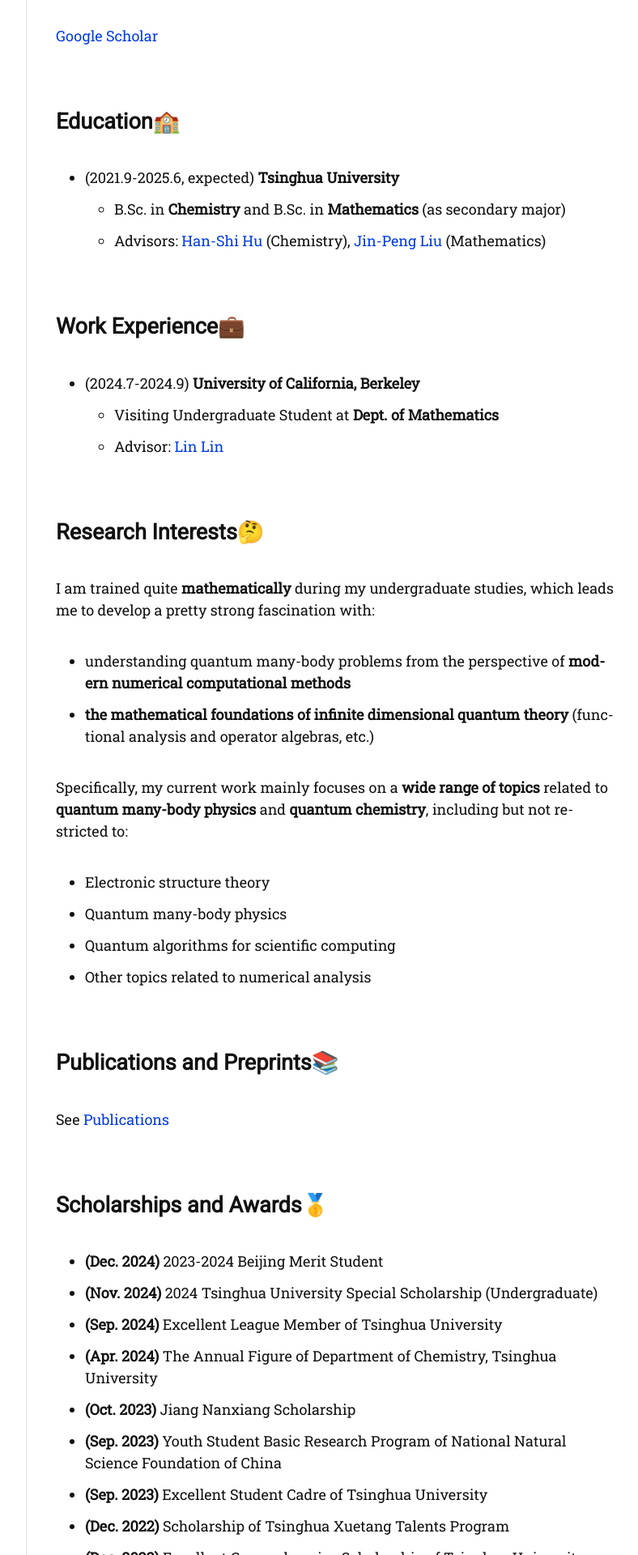
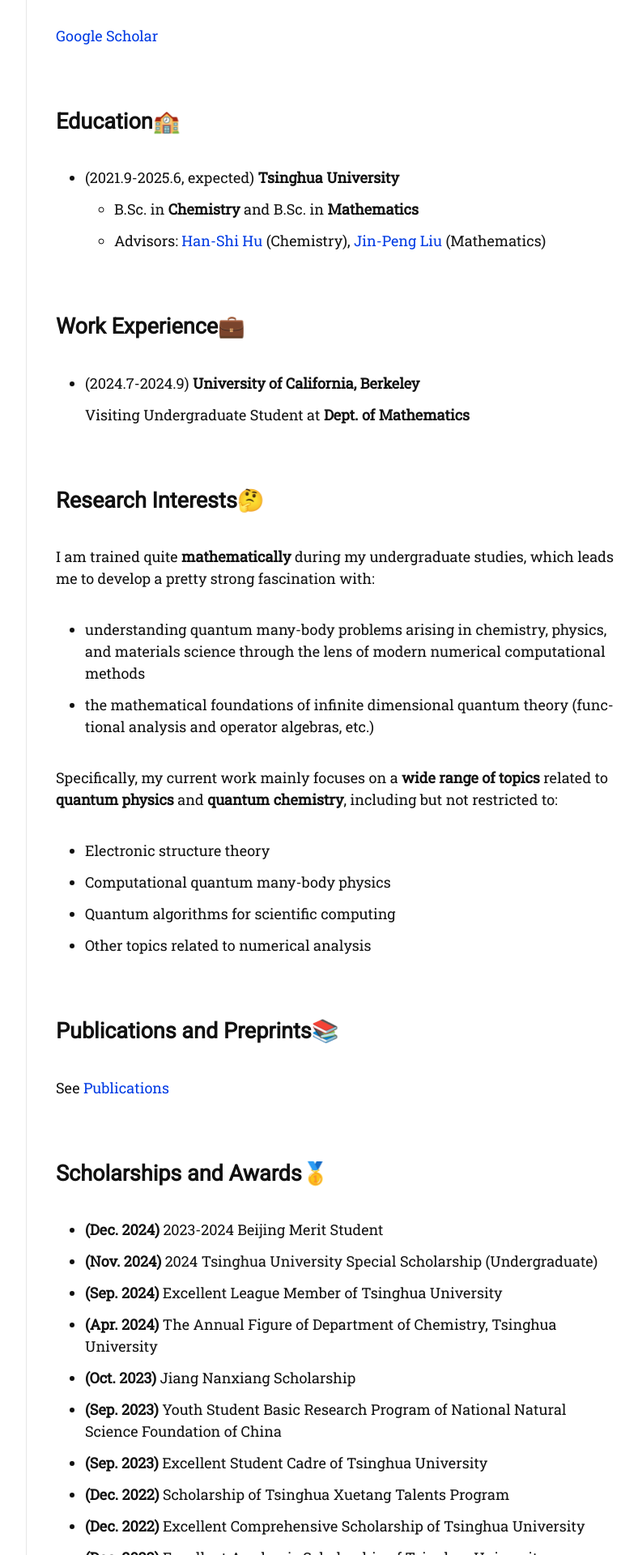
Before and after one commit to haoen2021/haoen2021.github.io, a Jekyll site: the page built from about.md, in a window 1280 px wide. Shown: the part 658-2578 px from the top of the page at 81% size, without its empty margins (357-1145 px from the left). Built offline with Jekyll 4.4.1, drawn with Linux system fonts in a browser that asks for light colours; nearby versions of some CDN libraries; some web fonts are replaced; some of the changed text lies outside the part shown.

Commit message:
Update about.md

```diff
--- a/about.md
+++ b/about.md
@@ -18,28 +18,28 @@
 ## Education🏫
 
 - (2021.9-2025.6, expected) **Tsinghua University**
-  + B.Sc. in **Chemistry** and B.Sc. in **Mathematics** (as secondary major)
+  + B.Sc. in **Chemistry** and B.Sc. in **Mathematics**
   + Advisors: [Han-Shi Hu](https://scholar.google.com/citations?user=W2sG5oEAAAAJ&hl=en) (Chemistry), [Jin-Peng Liu](https://www.jin-peng-liu.me/) (Mathematics)
 
 ## Work Experience💼
 
 + (2024.7-2024.9) **University of California, Berkeley**
-  + Visiting Undergraduate Student at **Dept. of Mathematics**
-  + Advisor: [Lin Lin](https://math.berkeley.edu/~linlin/)
+
+  Visiting Undergraduate Student at **Dept. of Mathematics**
 
 
 ## Research Interests🤔
 
 I am trained quite **mathematically** during my undergraduate studies, which leads me to develop a pretty strong fascination with:
 
-+ understanding quantum many-body problems from the perspective of **modern numerical computational methods**
++ understanding quantum many-body problems arising in chemistry, physics, and materials science through the lens of modern numerical computational methods
 
-+ **the mathematical foundations of infinite dimensional quantum theory** (functional analysis and operator algebras, etc.)
++ the mathematical foundations of infinite dimensional quantum theory (functional analysis and operator algebras, etc.)
 
-Specifically, my current work mainly focuses on a **wide range of topics** related to **quantum many-body physics** and **quantum chemistry**, including but not restricted to:
+Specifically, my current work mainly focuses on a **wide range of topics** related to **quantum physics** and **quantum chemistry**, including but not restricted to:
 
 + Electronic structure theory
-+ Quantum many-body physics
++ Computational quantum many-body physics
 + Quantum algorithms for scientific computing
 + Other topics related to numerical analysis
 
```
Also changed, not shown: other parts of about.md (+2 -3 lines).
